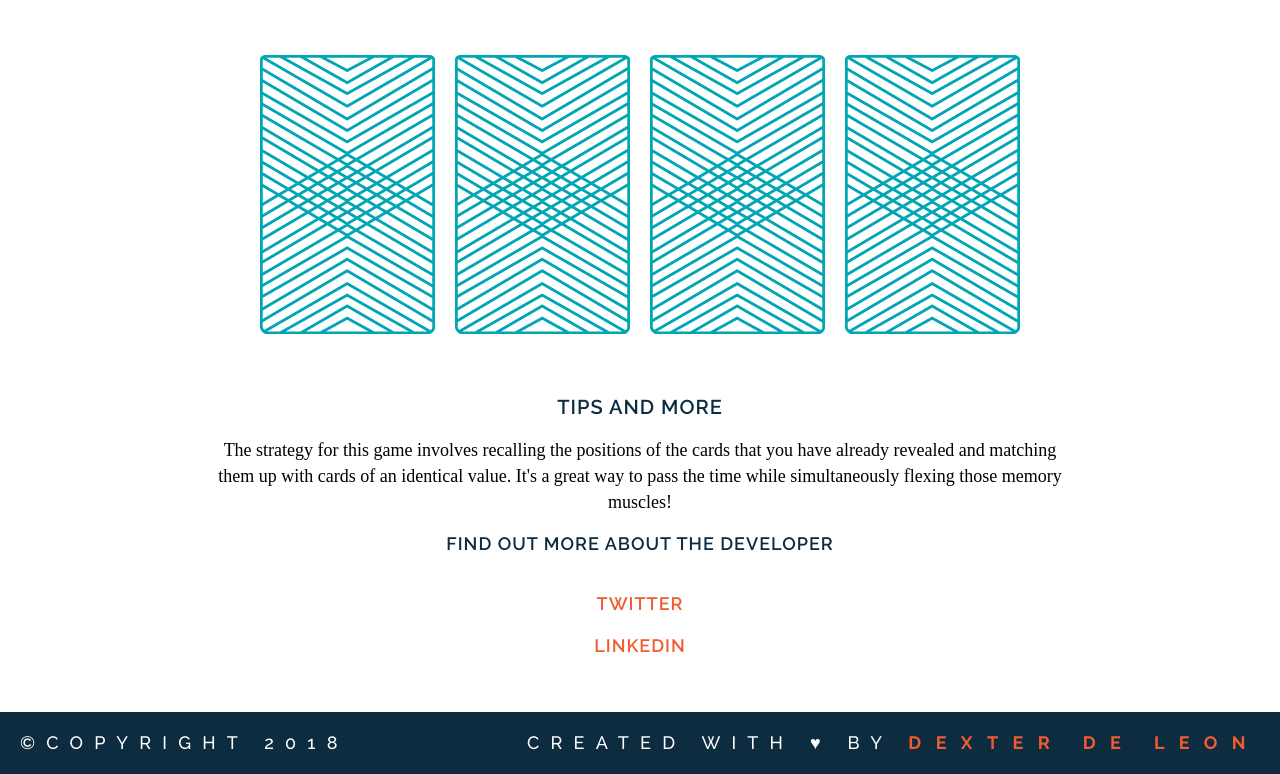
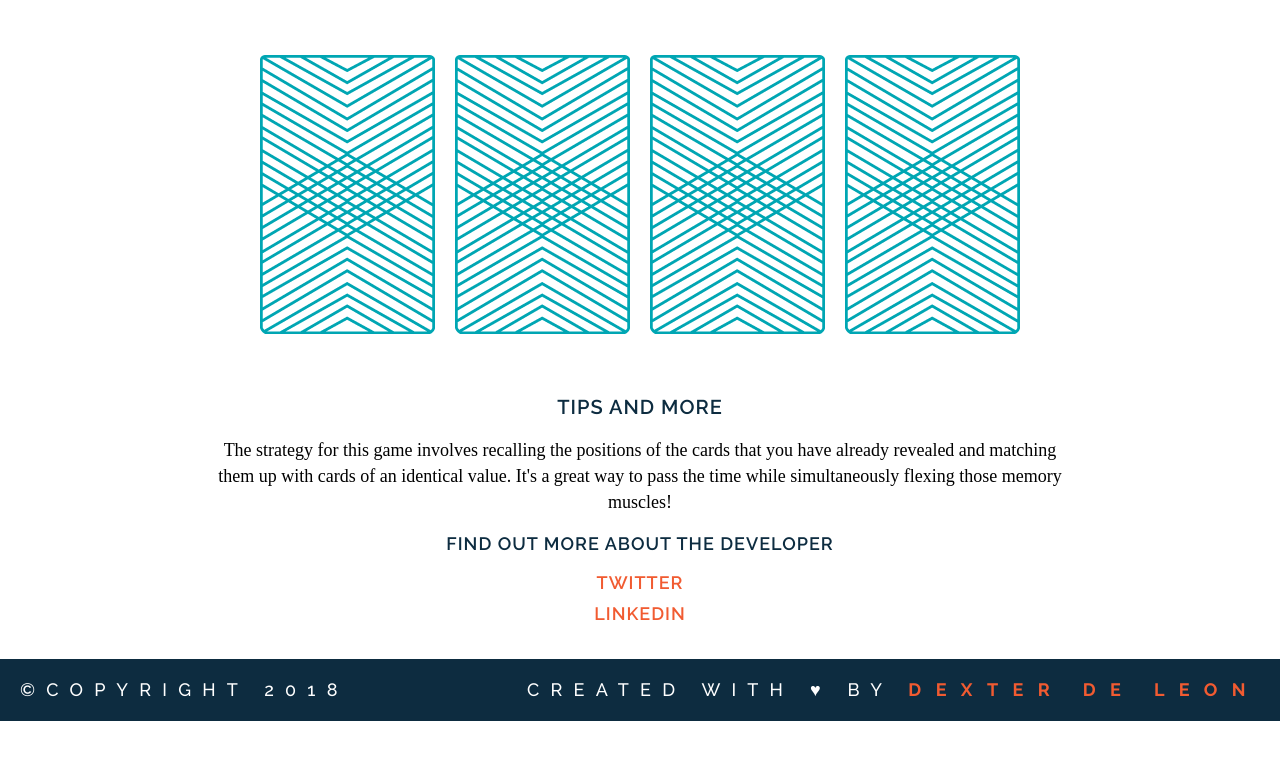
Before and after one commit to Dextorr/wdi-fundamentals-memorygame, a plain HTML site: page memory_game/index.html in a window 1280 px wide. Shown: the part 332-1106 px from the top of the page. After the commit the page ends 1053 px from the top, so only its background shows below. Drawn offline with Linux system fonts and the light colour scheme; a web font is replaced by a local one.

Commit message:
Updated anchors and list items for social links in index.html and styling for those elements in style.css

```diff
--- a/memory_game/css/style.css
+++ b/memory_game/css/style.css
@@ -122,6 +122,10 @@ ul {
 	padding: 0;
 }
 
+li {
+	margin: 10px;
+}
+
 /*CLEARFIX*/
 
 .clearfix:after {
--- a/memory_game/index.html
+++ b/memory_game/index.html
@@ -23,15 +23,14 @@
 			<img src="images/back.png" alt="King of Diamonds" class="card">
 			<img src="images/back.png" alt="King of Hearts" class="card">
 		</div>
-
 		<h2>Tips and More</h2>
 		<p>The strategy for this game involves recalling the positions of the cards that you have already revealed and matching them up with cards of an identical value. It's a great way to pass the time while simultaneously flexing those memory muscles!</p>
 
 		<h3>Find out more about the developer</h3>
 
 		<ul class="socialLinks">
-			<a href="https://twitter.com/Dextorr13" target="_blank"><li>Twitter</li></a>
-			<a href="https://www.linkedin.com/in/dexter-de-leon/" target="_blank"><li>LinkedIn</li></a>
+			<li><a href="https://twitter.com/Dextorr13" target="_blank">Twitter</a></li>
+			<li><a href="https://www.linkedin.com/in/dexter-de-leon/" target="_blank">LinkedIn</a></li>
 		</ul>
 	</main>
 	<footer class="clearfix">
```
